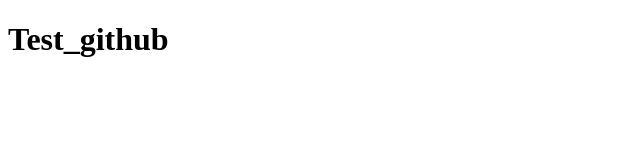
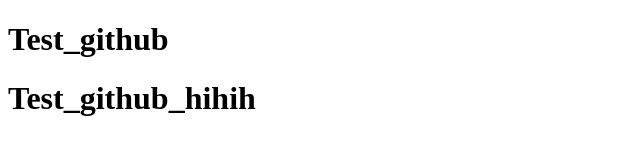
Before and after one commit to LinhTinh1005/github-demo, a plain HTML site: page index.html in a window 1280 px wide. Shown: the whole page, without its empty margins (0-640 px from the left). Drawn offline with Linux system fonts and the light colour scheme.

Commit message:
Update index.html

```diff
--- a/index.html
+++ b/index.html
@@ -8,5 +8,8 @@
 </head>
 <body>
     <h1>Test_github</h1>
+    <h1>Test_github_hihih
+    </h1>
+
 </body>
 </html>
```
